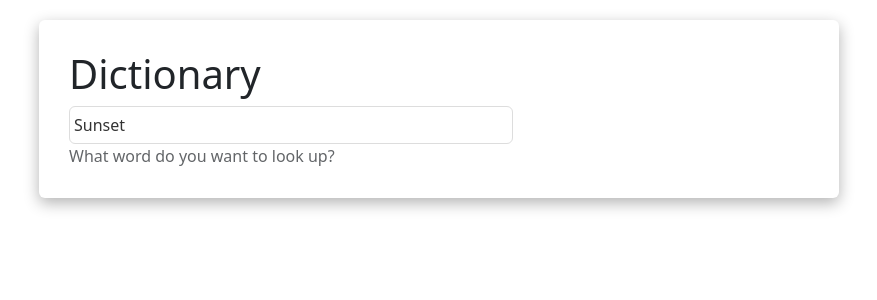
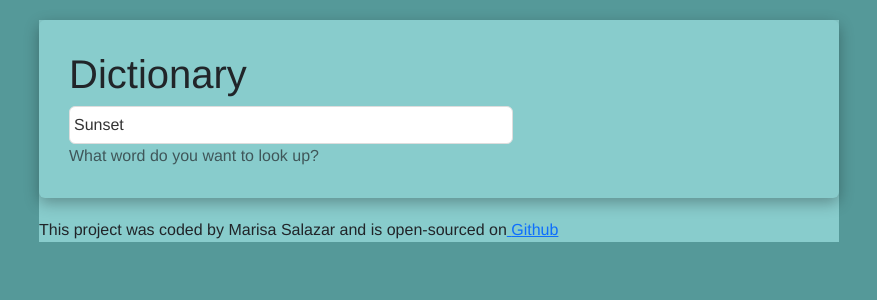
Before and after one commit to Marisa-Salazar/Dictionary-React-App, a React (Create React App) app: page / in a window 1280 px wide. Shown: the top 300 px of the page, without its empty margins (201-1078 px from the left). Built offline with nearby package versions, Linux system fonts and the light colour scheme; no server answers.

Commit message:
added background colors

```diff
--- a/public/index.html
+++ b/public/index.html
@@ -16,34 +16,12 @@
       crossorigin="anonymous"
     />
     <link rel="apple-touch-icon" href="%PUBLIC_URL%/logo192.png" />
-    <!--
-      manifest.json provides metadata used when your web app is installed on a
-      user's mobile device or desktop. See https://developers.google.com/web/fundamentals/web-app-manifest/
-    -->
+
     <link rel="manifest" href="%PUBLIC_URL%/manifest.json" />
-    <!--
-      Notice the use of %PUBLIC_URL% in the tags above.
-      It will be replaced with the URL of the `public` folder during the build.
-      Only files inside the `public` folder can be referenced from the HTML.
 
-      Unlike "/favicon.ico" or "favicon.ico", "%PUBLIC_URL%/favicon.ico" will
-      work correctly both with client-side routing and a non-root public URL.
-      Learn how to configure a non-root public URL by running `npm run build`.
-    -->
-    <title>React App</title>
+    <title>Marisa's Dictionary</title>
   </head>
   <body>
-    <noscript>You need to enable JavaScript to run this app.</noscript>
     <div id="root"></div>
-    <!--
-      This HTML file is a template.
-      If you open it directly in the browser, you will see an empty page.
-
-      You can add webfonts, meta tags, or analytics to this file.
-      The build step will place the bundled scripts into the <body> tag.
-
-      To begin the development, run `npm start` or `yarn start`.
-      To create a production bundle, use `npm run build` or `yarn build`.
-    -->
   </body>
 </html>
--- a/src/App.css
+++ b/src/App.css
@@ -1,4 +1,10 @@
+body {
+  background: #559999;
+  font-family: Helvetica, sans-serif;
+}
+
 .App {
   max-width: 800px;
   margin: auto;
+  background: #88cccc;
 }
--- a/src/App.js
+++ b/src/App.js
@@ -5,6 +5,18 @@ function App() {
   return (
     <div className="App">
       <Dictionary defaultKeyword="Sunset" />
+      <footer>
+        This project was coded by Marisa Salazar and is open-sourced on
+        <a
+          className="App-link text-center mt-3"
+          href="https://github.com/Marisa-Salazar/Dictionary-React-App"
+          target="_blank"
+          rel="noopener noreferrer"
+        >
+          {" "}
+          Github{" "}
+        </a>
+      </footer>
     </div>
   );
 }
```
Also changed, not shown: public/logo192.png (deleted), public/logo512.png (deleted).
